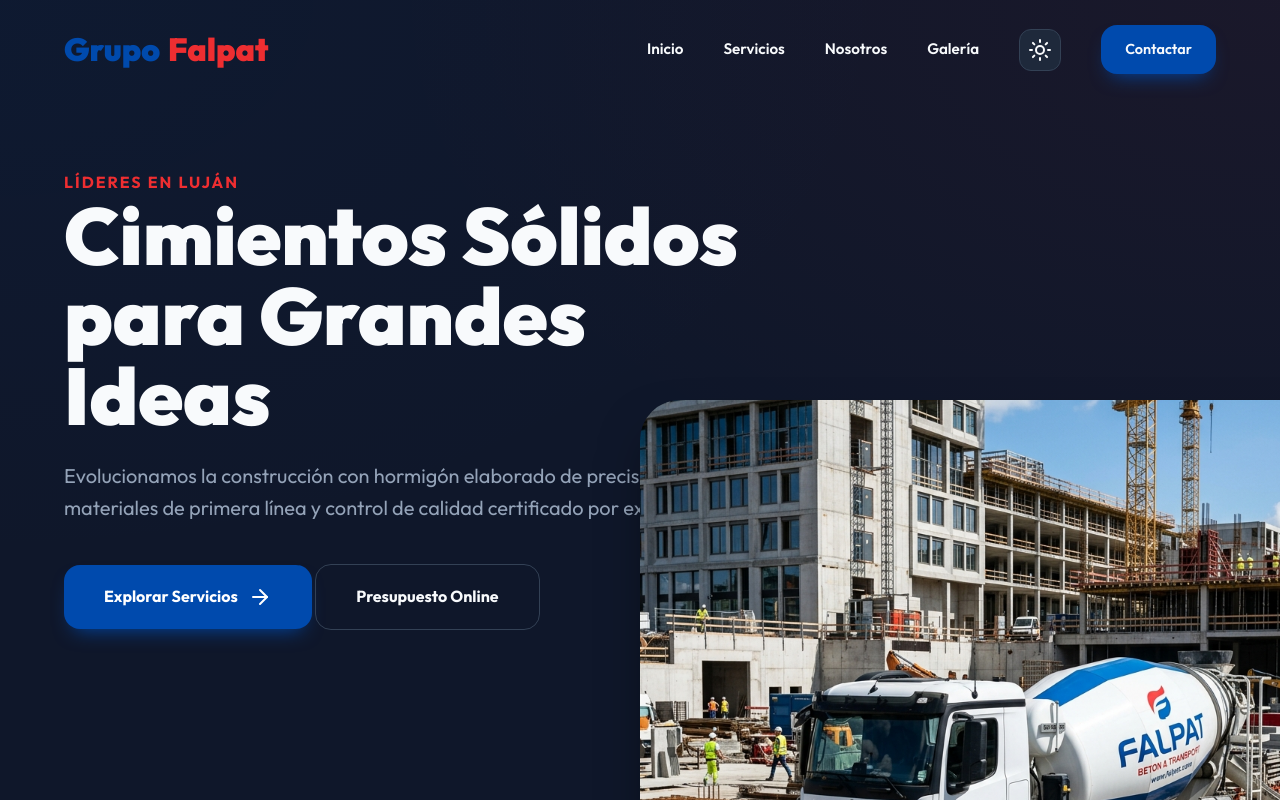
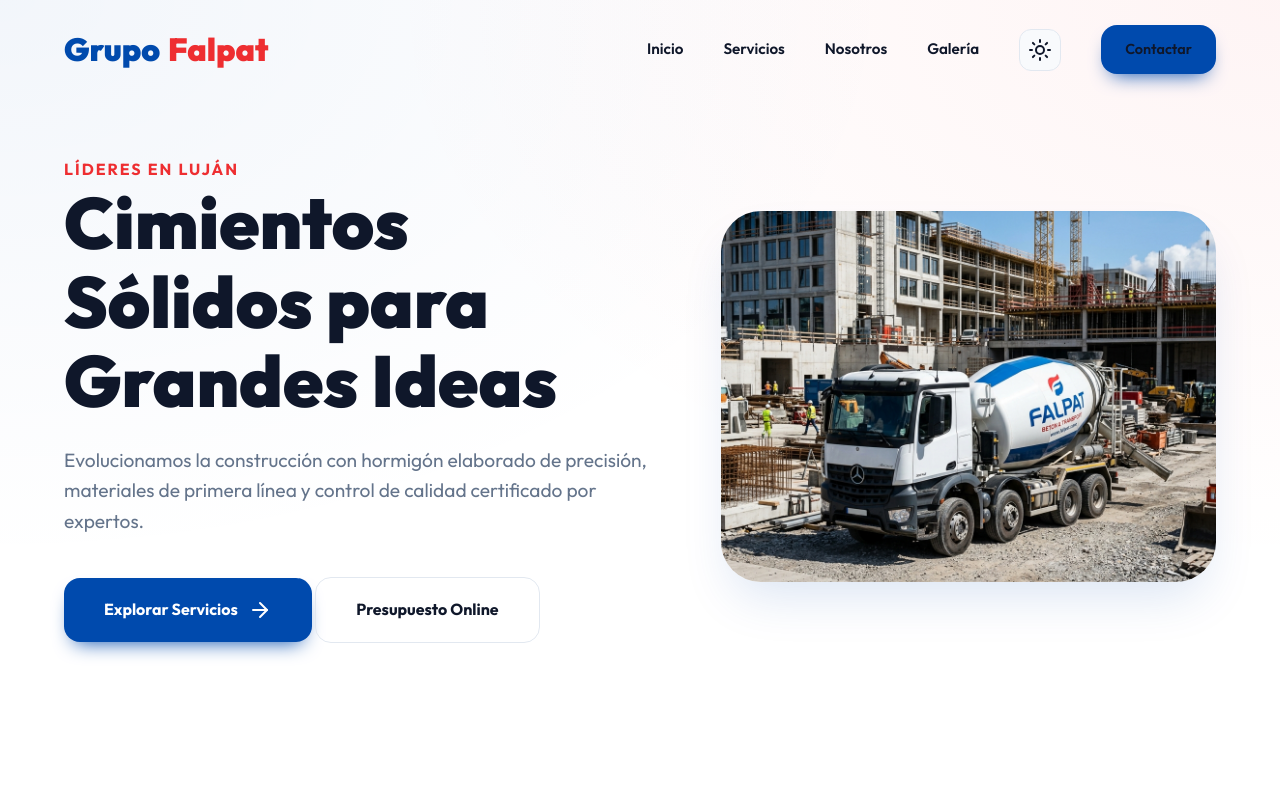
Before and after one commit to webfireone/grupofalpat, a website built with Vite: page index.html in a window 1280 px wide. Both pictures are taken after a click on the button 1040 px from the left and 49 px from the top of the page. Shown: the top 800 px of the page. Built offline with nearby package versions, Linux system fonts and the light colour scheme; some packages are replaced by stand-ins of ours.

Commit message:
Add files via upload

```diff
--- a/index.html
+++ b/index.html
@@ -16,7 +16,7 @@
 
     <link rel="stylesheet" href="style.css">
 </head>
-<body data-theme="light">
+<body data-theme="dark">
 
     <div class="mesh-bg"></div>
 
@@ -51,9 +51,9 @@
                     </a>
                 </div>
             </div>
-        </div>
-        <div class="hero-image-wrapper" data-aos="fade-left">
-            <img src="falpat_hero_truck.png" alt="Grupo Falpat Flota">
+            <div class="hero-image-wrapper" data-aos="fade-left">
+                <img src="falpat_hero_truck.png" alt="Grupo Falpat Flota">
+            </div>
         </div>
     </section>
 
--- a/main.js
+++ b/main.js
@@ -24,22 +24,26 @@ window.addEventListener('scroll', () => {
 const themeBtn = document.getElementById('theme-btn');
 const body = document.body;
 
+const updateIcon = (theme) => {
+    const icon = themeBtn.querySelector('i');
+    if (theme === 'dark') {
+        icon.setAttribute('data-lucide', 'sun'); // Show sun to switch to light
+    } else {
+        icon.setAttribute('data-lucide', 'moon'); // Show moon to switch to dark
+    }
+    lucide.createIcons();
+};
+
 const toggleTheme = () => {
     const currentTheme = body.getAttribute('data-theme');
     const nextTheme = currentTheme === 'light' ? 'dark' : 'light';
     body.setAttribute('data-theme', nextTheme);
-
-    // Update icon
-    const icon = themeBtn.querySelector('i');
-    if (nextTheme === 'dark') {
-        icon.setAttribute('data-lucide', 'moon');
-    } else {
-        icon.setAttribute('data-lucide', 'sun');
-    }
-    lucide.createIcons(); // Re-render icons
+    updateIcon(nextTheme);
 };
 
 themeBtn.addEventListener('click', toggleTheme);
+// Initialize icon based on current data-theme
+updateIcon(body.getAttribute('data-theme'));
 
 // Stats Counter Animation
 const counters = document.querySelectorAll('.counter');
--- a/style.css
+++ b/style.css
@@ -169,40 +169,47 @@ nav .container {
 
 /* Hero Section - Parallax & Anim */
 .hero {
-    height: 100vh;
+    min-height: 100vh;
     display: flex;
     align-items: center;
     position: relative;
     overflow: hidden;
-    padding: 0;
+    padding: 6rem 0;
+}
+
+.hero .container {
+    display: grid;
+    grid-template-columns: 1.2fr 1fr;
+    align-items: center;
+    gap: 4rem;
+    z-index: 10;
 }
 
 .hero-content {
-    z-index: 10;
-    max-width: 700px;
+    max-width: 100%;
 }
 
 .hero h1 {
-    font-size: 5rem;
-    line-height: 1;
+    font-size: 4.5rem;
+    line-height: 1.1;
     margin-bottom: 1.5rem;
     font-weight: 900;
 }
 
 .hero p {
-    font-size: 1.25rem;
+    font-size: 1.2rem;
     color: var(--text-muted);
     margin-bottom: 2.5rem;
 }
 
 .hero-image-wrapper {
-    position: absolute;
-    right: -10%;
-    top: 50%;
-    transform: translateY(-50%);
-    width: 60%;
-    height: 80%;
-    z-index: 1;
+    width: 100%;
+    height: auto;
+    aspect-ratio: 4/3;
+    position: relative;
+    right: 0;
+    top: 0;
+    transform: none;
 }
 
 .hero-image-wrapper img {
```
